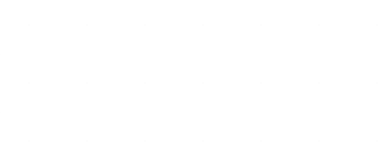
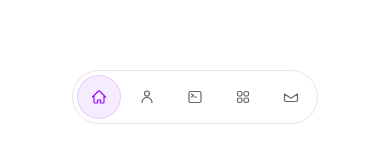
Before and after one commit to Xenonn21/portofolio, a Next.js app: page / in a window 390 px wide. Shown: the part 700-862 px from the top of the page. Built offline with nearby package versions, Linux system fonts and the light colour scheme.

Commit message:
new commit

```diff
--- a/src/components/layout/Navbar.tsx
+++ b/src/components/layout/Navbar.tsx
@@ -81,25 +81,39 @@
   const navRef = useRef<HTMLElement | null>(null);
   const itemRefs = useRef<Record<string, HTMLAnchorElement | null>>({});
 
+  const mobileNavRef = useRef<HTMLElement | null>(null);
+  const mobileItemRefs = useRef<Record<string, HTMLAnchorElement | null>>({});
+
   const [pillStyle, setPillStyle] = useState({ left: 0, width: 0, opacity: 0 });
+  const [mobilePillStyle, setMobilePillStyle] = useState({ left: 0, width: 0, opacity: 0 });
 
   const isLight = theme === "light";
 
   const computePill = (id: SectionId) => {
-    if (!navRef.current || !itemRefs.current[id]) return;
-    const navRect = navRef.current.getBoundingClientRect();
-    const itemRect = itemRefs.current[id]?.getBoundingClientRect();
-    if (!itemRect) return;
-    setPillStyle({ left: itemRect.left - navRect.left, width: itemRect.width, opacity: 1 });
+    const navEl = navRef.current;
+    const itemEl = itemRefs.current[id];
+    if (!navEl || !itemEl) return;
+    setPillStyle({ left: itemEl.offsetLeft, width: itemEl.offsetWidth, opacity: 1 });
+  };
+
+  const computeMobilePill = (id: SectionId) => {
+    const navEl = mobileNavRef.current;
+    const itemEl = mobileItemRefs.current[id];
+    if (!navEl || !itemEl) return;
+    setMobilePillStyle({ left: itemEl.offsetLeft, width: itemEl.offsetWidth, opacity: 1 });
   };
 
   useEffect(() => {
     const target = hoveredItem ?? activeSection;
     computePill(target);
+    computeMobilePill(activeSection);
   }, [hoveredItem, activeSection]);
 
   useEffect(() => {
-    const handleResize = () => computePill(hoveredItem ?? activeSection);
+    const handleResize = () => {
+      computePill(hoveredItem ?? activeSection);
+      computeMobilePill(activeSection);
+    };
     window.addEventListener("resize", handleResize);
     return () => window.removeEventListener("resize", handleResize);
   }, [hoveredItem, activeSection]);
@@ -142,6 +156,7 @@
   const logoCircle = isLight ? "border-black/10 bg-black/[0.03]" : "border-white/10 bg-white/[0.03]";
 
   return (
+    <>
       <header className="fixed top-5 left-0 z-50 w-full px-6">
         <div className="mx-auto flex max-w-7xl items-center justify-between">
 
@@ -153,7 +168,7 @@
             <span className={`text-sm mr-2 font-semibold ${logoText}`}>RADITYA</span>
           </a>
 
-        {/* Nav */}
+          {/* Nav — desktop only */}
           <nav
             ref={navRef}
             className={`hidden md:flex relative items-center gap-1 rounded-full border p-1 backdrop-blur transition-colors duration-300 ${navBg}`}
@@ -221,5 +236,31 @@
 
         </div>
       </header>
+
+      {/* Mobile bottom nav — icons only, no labels */}
+      <nav
+        ref={mobileNavRef}
+        className={`md:hidden fixed bottom-5 left-1/2 z-50 flex -translate-x-1/2 items-center gap-1 rounded-full border p-1 backdrop-blur transition-colors duration-300 ${navBg}`}
+      >
+        <span
+          className={`pointer-events-none absolute top-1 bottom-1 rounded-full border transition-all duration-300 ${pillBg}`}
+          style={{ left: mobilePillStyle.left, width: mobilePillStyle.width, opacity: mobilePillStyle.opacity }}
+        />
+
+        {navItems.map((item) => (
+          <a
+            key={item.id}
+            href={item.href}
+            ref={(el) => { mobileItemRefs.current[item.id] = el; }}
+            aria-label={language === "en" ? item.labelEn : item.labelId}
+            title={language === "en" ? item.labelEn : item.labelId}
+            className={`relative z-10 flex h-11 w-11 items-center justify-center rounded-full transition-colors
+              ${activeSection === item.id ? navTextActive : navTextInactive}`}
+          >
+            {item.icon}
+          </a>
+        ))}
+      </nav>
+    </>
   );
 }
```
Lines whose indentation alone changed are shown as unchanged.
